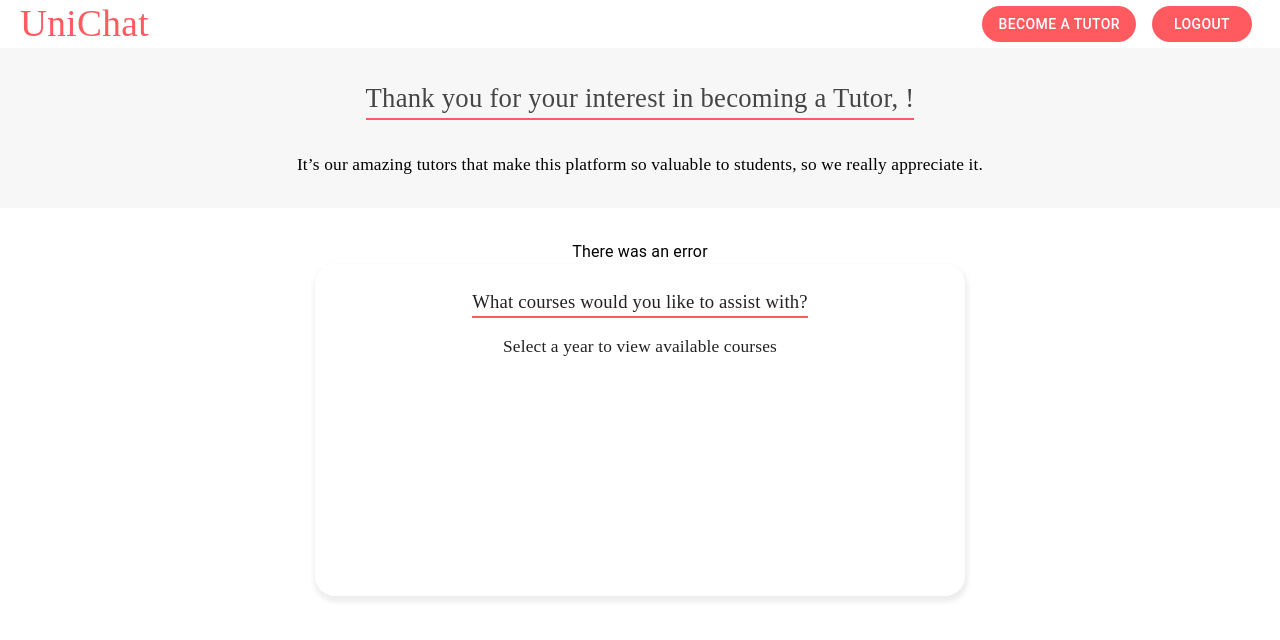
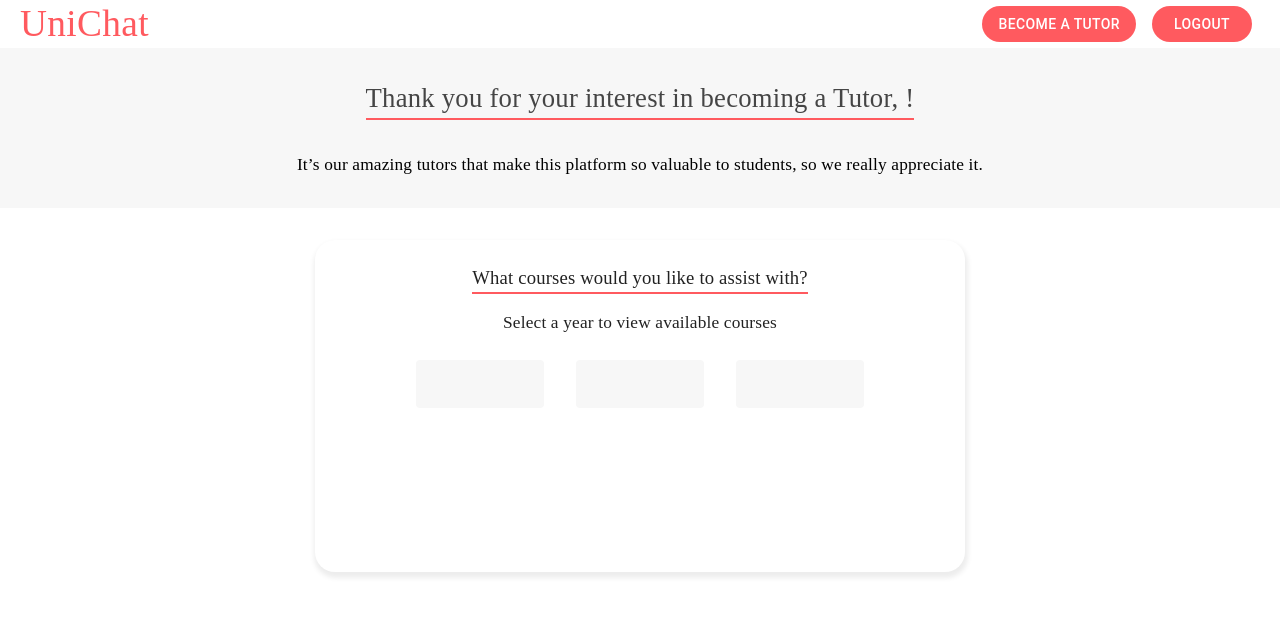
Before and after one commit to andaniel2029/unichat, a React (Create React App) app: page /becomeatutor in a window 1280 px wide. Shown: the top 640 px of the page. Built offline with nearby package versions, Linux system fonts and the light colour scheme; no server answers; sample sign-in values are in the browser's storage; a web font is replaced by a local one.

Commit message:
moved api call to app level to AppDataProvider

```diff
--- a/src/components/pages/BecomeTutor/Index.tsx
+++ b/src/components/pages/BecomeTutor/Index.tsx
@@ -5,15 +5,17 @@ import React, { useState, useEffect } from 'react';
 
 // Contexts and Hooks
 import { useAuth } from '../../../hooks/useAuthContext';
+import { useAppData } from '../../../contexts/AppDataProvider';
 
 // Material UI
 import { makeStyles } from '@material-ui/core/styles';
 import { Typography, Theme, Paper } from '@material-ui/core';
 
 // Other libraries
-import axios, { AxiosError, AxiosResponse } from 'axios';
+// import axios, { AxiosError, AxiosResponse } from 'axios';
 
 const useStyles = makeStyles((theme: Theme) => ({
+
   root: {
     display: 'flex',
     flexDirection: 'column',
@@ -64,6 +66,17 @@ const useStyles = makeStyles((theme: Theme) => ({
     borderBottom: '2px solid #FF5A5F',
   },
 
+  toggleYearContainer: {
+    display: 'flex',
+    '& > *': {
+      height: theme.spacing(6),
+      width: theme.spacing(16),
+      margin: theme.spacing(2),
+      background: '#F7F7F7',
+      boxShadow: 'none'
+    }
+  },
+
   '@keyframes fadeInSlide': {
     '0%': {
       opacity: 0,
@@ -83,17 +96,14 @@ export default function BecomeTutor() {
 
   // Context variables
   const { currentUser } = useAuth();
+  const { tutorCourses } = useAppData();
 
   // State
+  const [selectedYear, setSelectedYear] = useState('First Year');
   const [error, setError] = useState(false);
 
-  // Retrieving all course data from the API
-  useEffect(() => {
-    axios.get('/api/courses/tutorcourses').then((res: AxiosResponse) => {
-      console.log(res.data);
-    })
-    .catch((error:AxiosError) => setError(true));
-  }, []);
+
+  console.log(tutorCourses);
 
   return (
     <div className={classes.root}>
@@ -109,6 +119,11 @@ export default function BecomeTutor() {
       <Paper className={classes.courseSelectorContainer}>
         <Typography className={`${classes.text} ${classes.courseSelectorHeaderText}`}>What courses would you like to assist with?</Typography>
         <Typography className={classes.text}>Select a year to view available courses</Typography>
+        <div className={classes.toggleYearContainer}>
+          <Paper/>
+          <Paper/>
+          <Paper/>
+        </div>
       </Paper>
     </div>
   )
```
